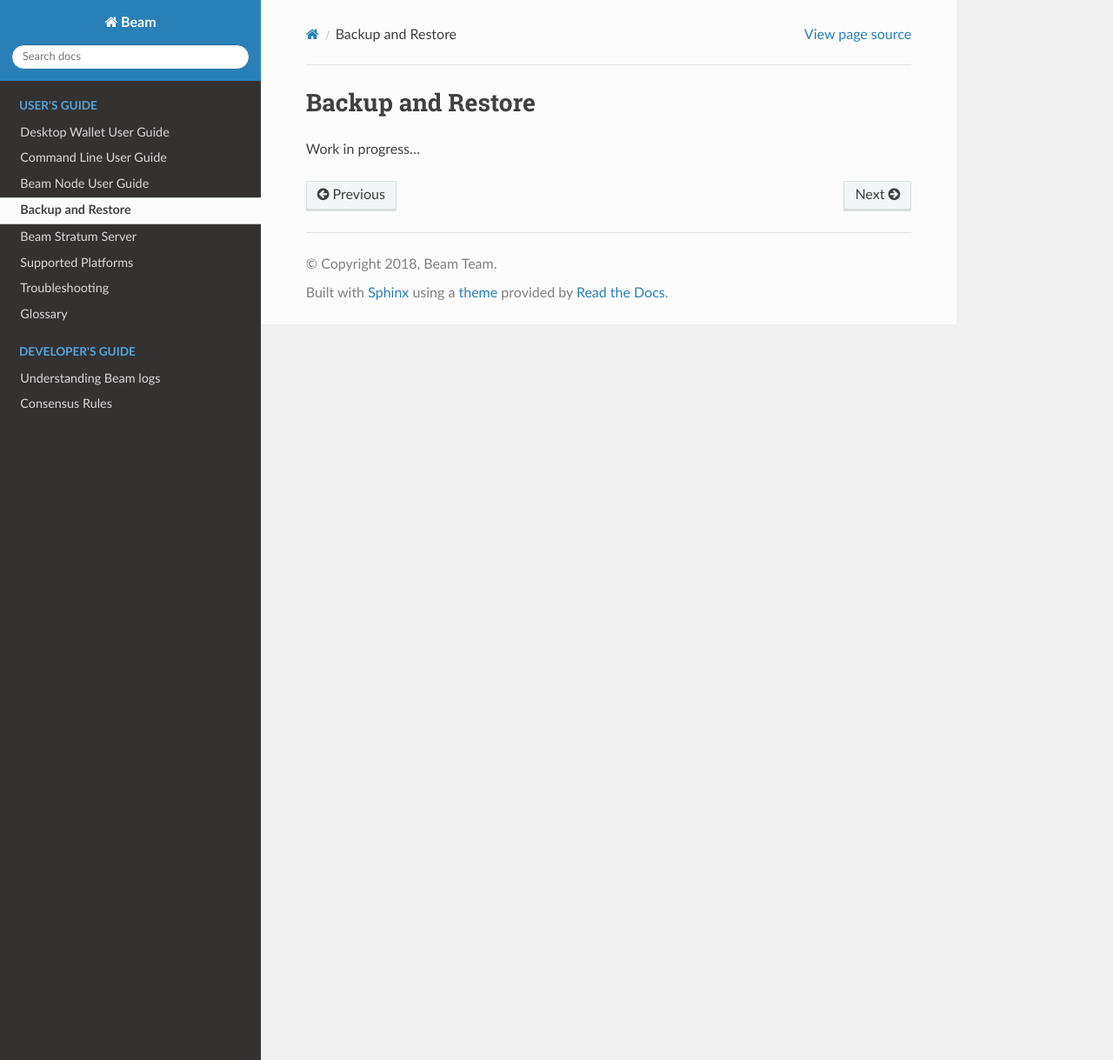
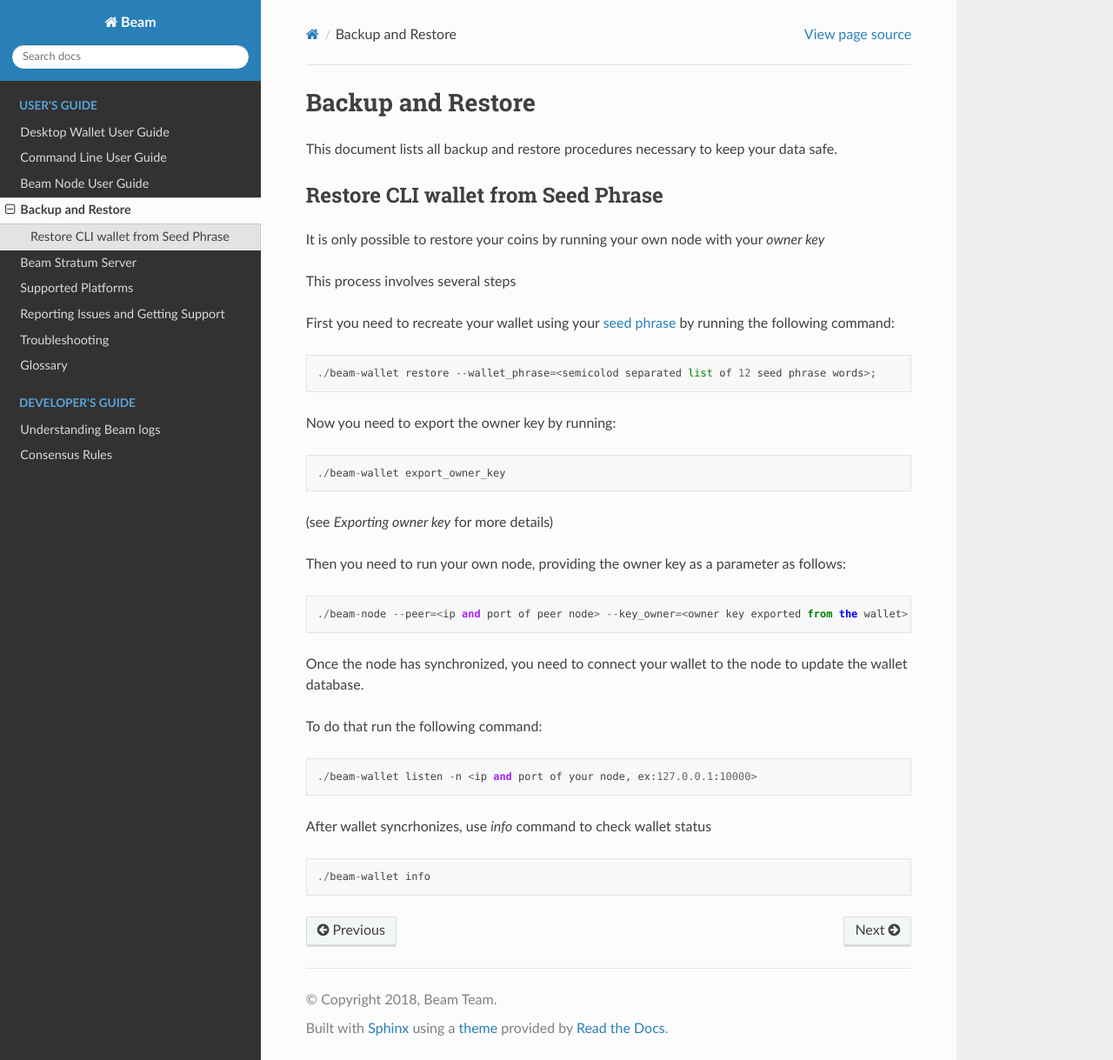
Before and after one commit to BeamMW/beam-docs, a Sphinx documentation site: the page built from source/rtd_pages/user_backup_restore.rst, in a window 1280 px wide and 1219 px high. Shown: the whole window at 87% size. Built offline with Sphinx 7.4.7 and the Read the Docs theme 2.0.0, drawn with Linux system fonts in a browser that asks for light colours; the version number could not be read and is left out.

Commit message:
Cosmetics fixes

```diff
--- a/source/index.rst
+++ b/source/index.rst
@@ -56,6 +56,7 @@
    rtd_pages/user_backup_restore.rst
    rtd_pages/user_beam_stratum_server.rst
    rtd_pages/user_supported_platforms.rst
+   rtd_pages/user_reporting_issues.rst
    rtd_pages/user_troubleshooting.rst
    rtd_pages/user_glossary.rst
 
--- a/source/rtd_pages/user_backup_restore.rst
+++ b/source/rtd_pages/user_backup_restore.rst
@@ -3,5 +3,47 @@
 Backup and Restore
 ==================
 
+This document lists all backup and restore procedures necessary to keep your data safe.
 
-Work in progress...
+.. _restore cli wallet from seed phrase:
+
+Restore CLI wallet from Seed Phrase
+-----------------------------------
+
+It is only possible to restore your coins by running your own node with your *owner key*
+
+This process involves several steps
+
+First you need to recreate your wallet using your :ref:`seed phrase<seed phrase>` by running the following command:
+
+::
+
+    ./beam-wallet restore --wallet_phrase=<semicolod separated list of 12 seed phrase words>;
+
+Now you need to export the owner key by running:
+
+::
+
+    ./beam-wallet export_owner_key
+
+(see `Exporting owner key` for more details)
+
+Then you need to run your own node, providing the owner key as a parameter as follows:
+
+::
+
+    ./beam-node --peer=<ip and port of peer node> --key_owner=<owner key exported from the wallet>
+
+Once the node has synchronized, you need to connect your wallet to the node to update the wallet database.
+
+To do that run the following command:
+
+::
+
+    ./beam-wallet listen -n <ip and port of your node, ex:127.0.0.1:10000>
+
+After wallet syncrhonizes, use `info` command to check wallet status
+
+::
+
+    ./beam-wallet info
--- /dev/null
+++ b/source/rtd_pages/user_reporting_issues.rst
@@ -0,0 +1,6 @@
+.. _reporting_issues_and_getting_support:
+
+Reporting Issues and Getting Support
+====================================
+
+Work in progress
```
Also changed, not shown: source/rtd_pages/cli_user_guide.rst (deleted, +0 -32 lines), source/rtd_pages/user_cli_wallet_guide.rst (+87 -119 lines).
